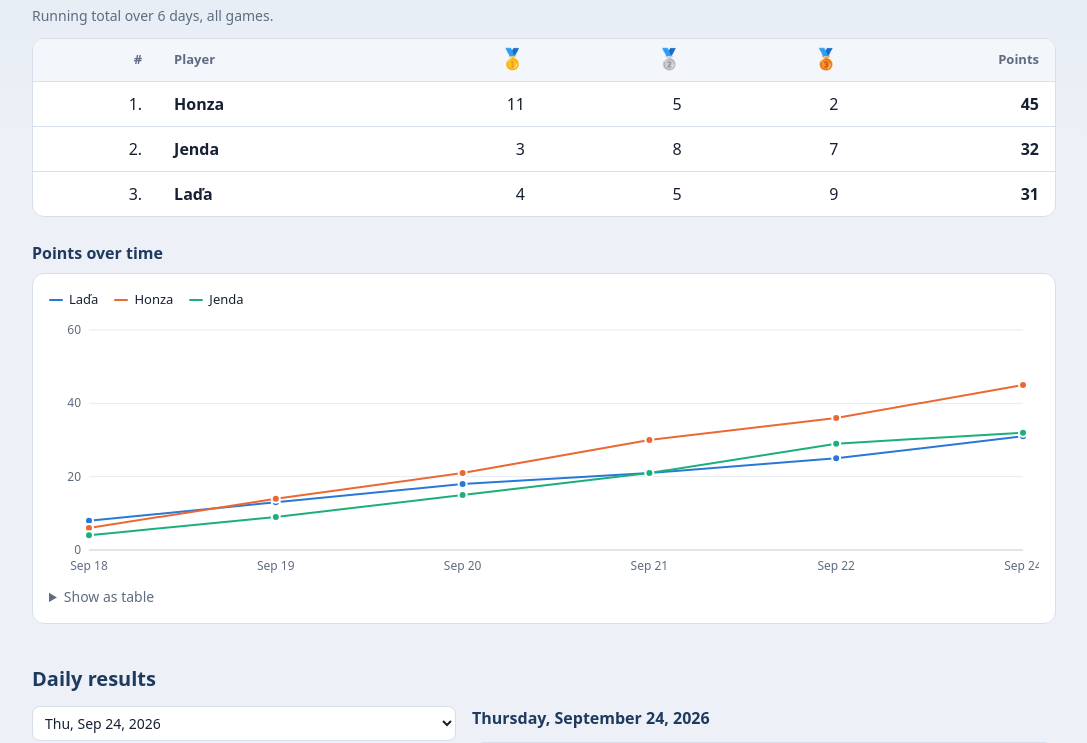
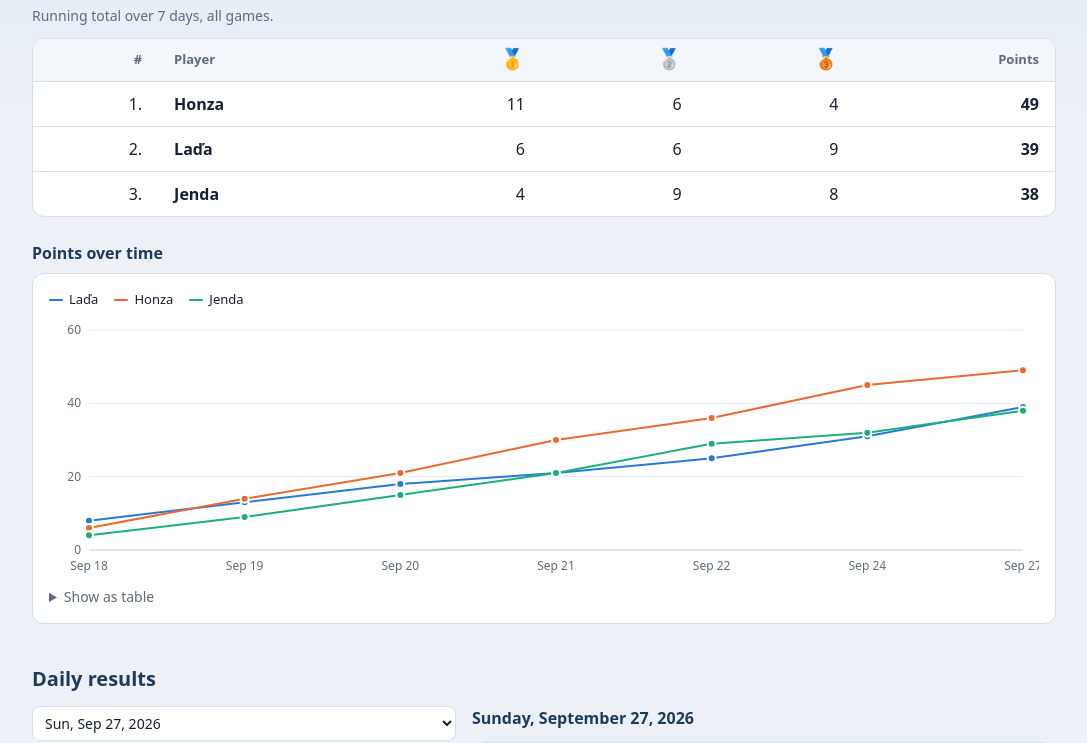
Before and after one commit to miklilad/kappa-hladaci-scoreboard, a React (Vite) app: page / in a window 1280 px wide. Shown: the part 231-974 px from the top of the page, without its empty margins (96-1183 px from the left). Built offline with nearby package versions, Linux system fonts and the light colour scheme.

Commit message:
Add new score entry for September 27, 2026

```diff
--- a/src/scores.ts
+++ b/src/scores.ts
@@ -62,4 +62,11 @@ export const scores: Session[] = [
     bazos: [1896, 2466, 1142],
     geoguessr: [16819, 18219, 15464],
   },
+  {
+    date: "2026-09-27",
+    players: ["Laďa", "Honza", "Jenda"],
+    sreality: [2635, 2355, 2878],
+    bazos: [2943, 1563, 1356],
+    geoguessr: [17428, 13553, 14903],
+  },
 ];
```
